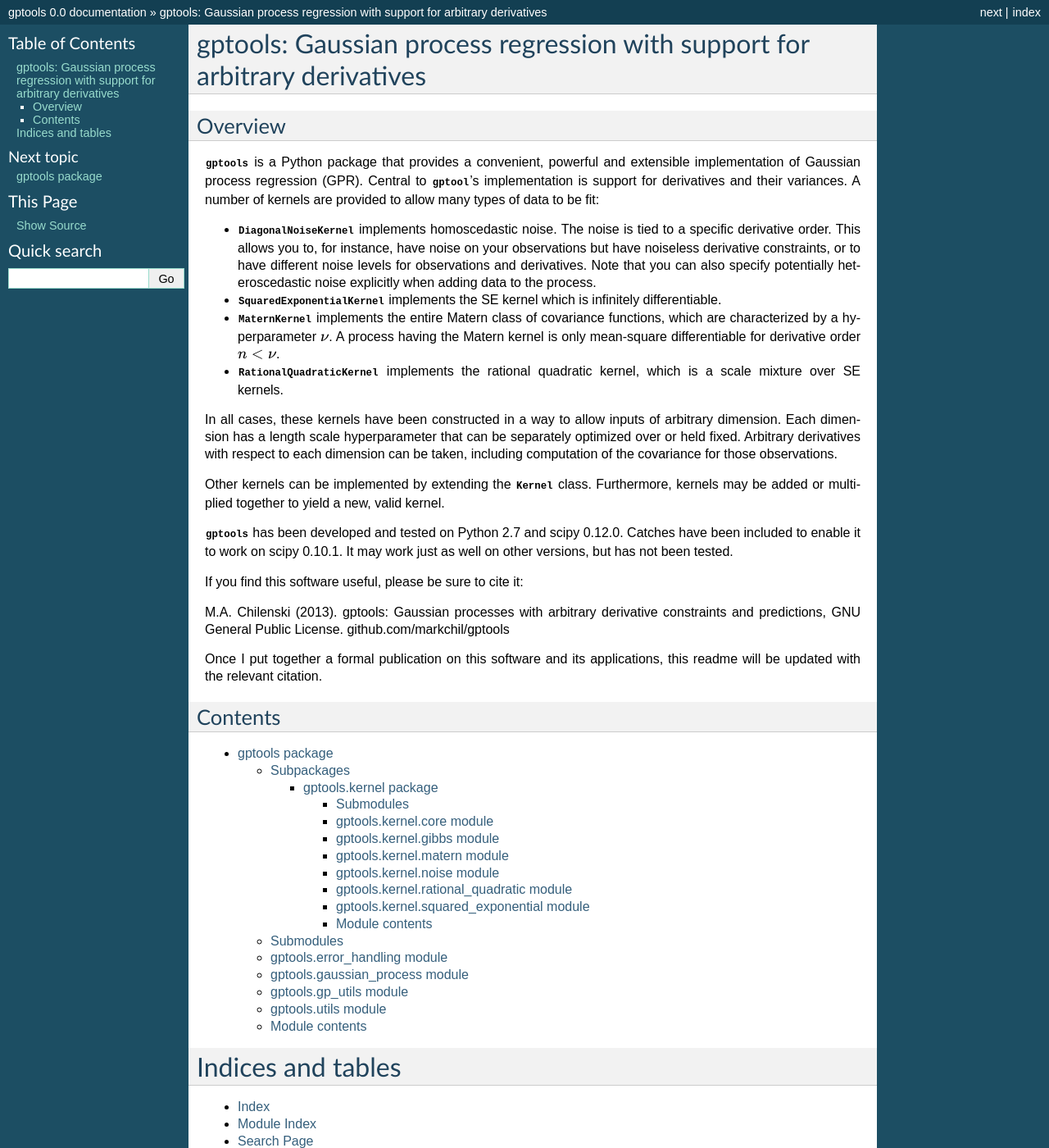
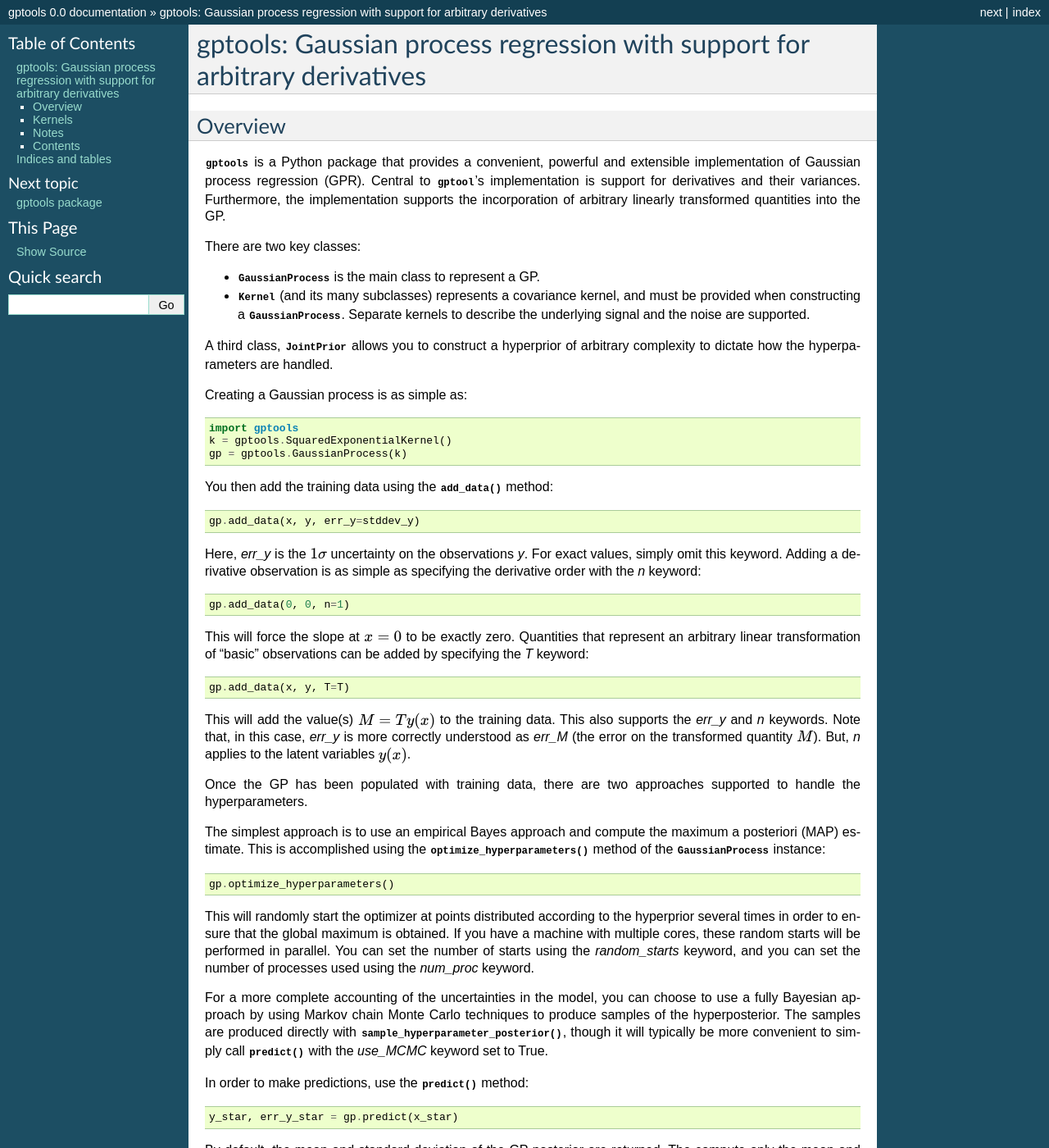
Before and after one commit to markchil/gptools, a Sphinx documentation site: the page built from docs/source/index.rst, in a window 1280 px wide and 1400 px high. Shown: the whole window at 82% size. Built offline with Sphinx 7.4.7, drawn with Linux system fonts in a browser that asks for light colours; formulas are drawn with MathJax 3; some of the changed text lies outside the part shown.

Commit message:
Updated documentation.

```diff
--- a/docs/source/index.rst
+++ b/docs/source/index.rst
@@ -9,18 +9,71 @@ gptools: Gaussian process regression with support for arbitrary derivatives
 Overview
 --------
 
-:py:mod:`gptools` is a Python package that provides a convenient, powerful and extensible implementation of Gaussian process regression (GPR). Central to :py:mod:`gptool`'s implementation is support for derivatives and their variances. A number of kernels are provided to allow many types of data to be fit:
+:py:mod:`gptools` is a Python package that provides a convenient, powerful and extensible implementation of Gaussian process regression (GPR). Central to :py:mod:`gptool`'s implementation is support for derivatives and their variances. Furthermore, the implementation supports the incorporation of arbitrary linearly transformed quantities into the GP.
+
+There are two key classes:
+
+* :py:class:`~gptools.gaussian_process.GaussianProcess` is the main class to represent a GP.
+* :py:class:`~gptools.kernel.core.Kernel` (and its many subclasses) represents a covariance kernel, and must be provided when constructing a :py:class:`~gptools.gaussian_process.GaussianProcess`. Separate kernels to describe the underlying signal and the noise are supported.
+
+A third class, :py:class:`~gptools.utils.JointPrior` allows you to construct a hyperprior of arbitrary complexity to dictate how the hyperparameters are handled.
+
+Creating a Gaussian process is as simple as::
+
+    import gptools
+    k = gptools.SquaredExponentialKernel()
+    gp = gptools.GaussianProcess(k)
+
+You then add the training data using the :py:meth:`~gptools.gaussian_process.GaussianProcess.add_data` method::
+
+    gp.add_data(x, y, err_y=stddev_y)
+
+Here, `err_y` is the :math:`1\sigma` uncertainty on the observations `y`. For exact values, simply omit this keyword. Adding a derivative observation is as simple as specifying the derivative order with the `n` keyword::
+
+    gp.add_data(0, 0, n=1)
+
+This will force the slope at :math:`x=0` to be exactly zero. Quantities that represent an arbitrary linear transformation of "basic" observations can be added by specifying the `T` keyword::
+
+    gp.add_data(x, y, T=T)
+
+This will add the value(s) :math:`M = T y(x)` to the training data. This also supports the `err_y` and `n` keywords. Note that, in this case, `err_y` is more correctly understood as `err_M` (the error on the transformed quantity :math:`M`). But, `n` applies to the latent variables :math:`y(x)`.
+
+Once the GP has been populated with training data, there are two approaches supported to handle the hyperparameters.
+
+The simplest approach is to use an empirical Bayes approach and compute the maximum a posteriori (MAP) estimate. This is accomplished using the :py:meth:`~gptools.gaussian_process.GaussianProcess.optimize_hyperparameters` method of the :py:class:`~gptools.gaussian_process.GaussianProcess` instance::
+
+    gp.optimize_hyperparameters()
+
+This will randomly start the optimizer at points distributed according to the hyperprior several times in order to ensure that the global maximum is obtained. If you have a machine with multiple cores, these random starts will be performed in parallel. You can set the number of starts using the `random_starts` keyword, and you can set the number of processes used using the `num_proc` keyword.
+
+For a more complete accounting of the uncertainties in the model, you can choose to use a fully Bayesian approach by using Markov chain Monte Carlo techniques to produce samples of the hyperposterior. The samples are produced directly with :py:meth:`~gptools.gaussian_process.GaussianProcess.sample_hyperparameter_posterior`, though it will typically be more convenient to simply call :py:meth:`~gptools.gaussian_process.GaussianProcess.predict` with the `use_MCMC` keyword set to True.
+
+In order to make predictions, use the :py:meth:`~gptools.gaussian_process.GaussianProcess.predict` method::
+
+    y_star, err_y_star = gp.predict(x_star)
+
+By default, the mean and standard deviation of the GP posterior are returned. The compute only the mean and save some time, set the `return_std` keyword to False. To make predictions of derivatives, set the `n` keyword. To make a prediction of a linearly transformed quantity, set the `output_transform` keyword.
+
+Kernels
+-------
+
+A number of kernels are provided to allow many types of data to be fit:
 
 * :py:class:`~gptools.kernel.noise.DiagonalNoiseKernel` implements homoscedastic noise. The noise is tied to a specific derivative order. This allows you to, for instance, have noise on your observations but have noiseless derivative constraints, or to have different noise levels for observations and derivatives. Note that you can also specify potentially heteroscedastic noise explicitly when adding data to the process.
 * :py:class:`~gptools.kernel.squared_exponential.SquaredExponentialKernel` implements the SE kernel which is infinitely differentiable.
-* :py:class:`~gptools.kernel.matern.MaternKernel` implements the entire Matern class of covariance functions, which are characterized by a hyperparameter :math:`\nu`. A process having the Matern kernel is only mean-square differentiable for derivative order :math:`n<\nu`.
+* :py:class:`~gptools.kernel.matern.MaternKernel` implements the entire Matern class of covariance functions, which are characterized by a hyperparameter :math:`\nu`. A process having the Matern kernel is only mean-square differentiable for derivative order :math:`n<\nu`. Note that this class does not support arbitrary derivatives at this point. If you need this feature, try using :py:class:`~gptools.kernel.matern.MaternKernelArb`, but note that this is very slow!
 * :py:class:`~gptools.kernel.rational_quadratic.RationalQuadraticKernel` implements the rational quadratic kernel, which is a scale mixture over SE kernels.
+* :py:class:`~gptools.kernel.gibbs.GibbsKernel1d` and its subclasses implements the Gibbs kernel, which is nonstationary form of the SE kernel.
+* :py:class:`~gptools.kernel.core.MaskedKernel` creates a kernel that only operates on a subset of dimensions. Use this along with the sum and product operations to create kernels that encode different properties in different dimensions.
 
 In all cases, these kernels have been constructed in a way to allow inputs of arbitrary dimension. Each dimension has a length scale hyperparameter that can be separately optimized over or held fixed. Arbitrary derivatives with respect to each dimension can be taken, including computation of the covariance for those observations.
 
 Other kernels can be implemented by extending the :py:class:`~gptools.kernel.core.Kernel` class. Furthermore, kernels may be added or multiplied together to yield a new, valid kernel.
 
-:py:mod:`gptools` has been developed and tested on Python 2.7 and scipy 0.12.0. Catches have been included to enable it to work on scipy 0.10.1. It may work just as well on other versions, but has not been tested.
+Notes
+-----
+
+:py:mod:`gptools` has been developed and tested on Python 2.7 and scipy 0.14.0. It may work just as well on other versions, but has not been tested.
 
 If you find this software useful, please be sure to cite it:
 
```
